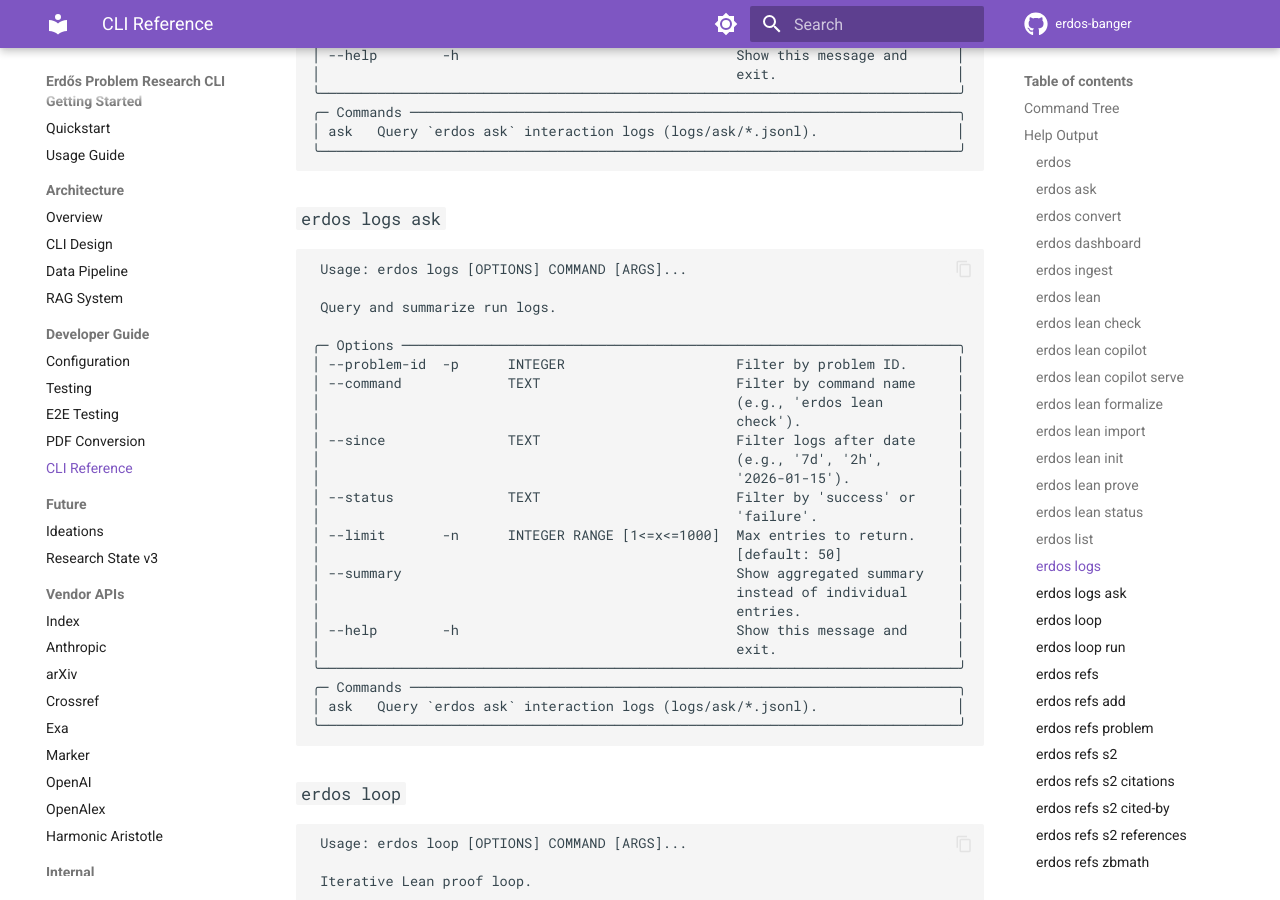
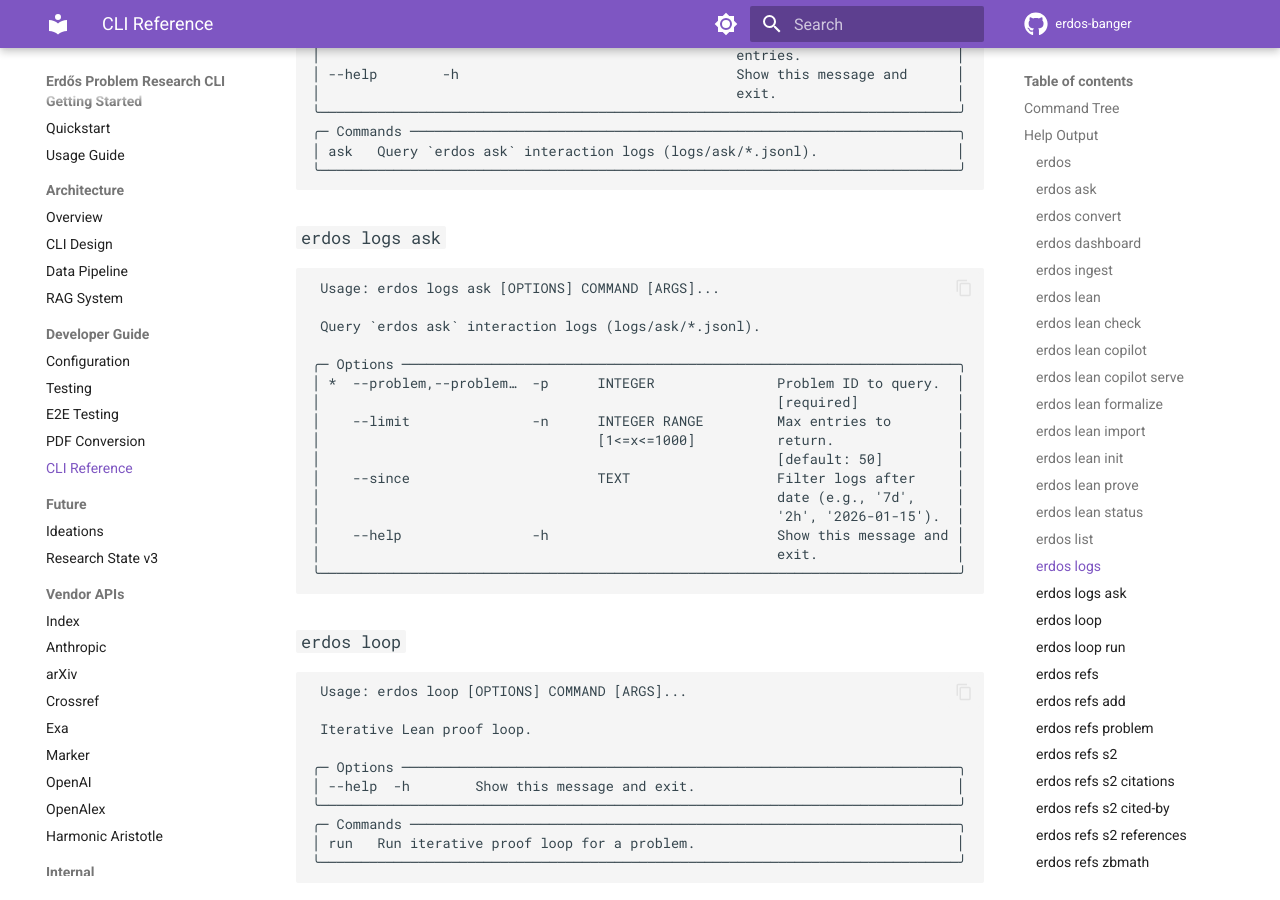
Before and after one commit to research-developer/erdos-banger, an MkDocs documentation site: the page built from docs/developer/cli-reference.md, in a window 1280 px wide and 900 px high, scrolled down 11231 px. Built offline with MkDocs 1.6.1 and Material for MkDocs 9.7.7, drawn with Linux system fonts in a browser that asks for light colours; comment, search, counter and statistics services are not loaded; some of the changed text lies outside the part shown.

Commit message:
docs: update CLI documentation and improve environment setup instructions
- Revised the `CLAUDE.md` file to recommend using the `erdos` wrapper for Lean checks and clarified the usage of the `lake` command with proper workspace paths.
- Updated `README.md` in the bugs directory to reflect changes in how LaTeX is accessed from the literature cache.
- Enhanced the CLI reference documentation to specify options for the `erdos logs ask` command, including new filtering capabilities and usage examples.

````diff
--- a/docs/developer/cli-reference.md
+++ b/docs/developer/cli-reference.md
@@ -559,30 +560,21 @@ uv run python scripts/generate_cli_reference.py
 
 ```text
 
- Usage: erdos logs [OPTIONS] COMMAND [ARGS]...
-
- Query and summarize run logs.
-
-╭─ Options ────────────────────────────────────────────────────────────────────╮
-│ --problem-id  -p      INTEGER                     Filter by problem ID.      │
-│ --command             TEXT                        Filter by command name     │
-│                                                   (e.g., 'erdos lean         │
-│                                                   check').                   │
-│ --since               TEXT                        Filter logs after date     │
-│                                                   (e.g., '7d', '2h',         │
-│                                                   '2026-01-15').             │
-│ --status              TEXT                        Filter by 'success' or     │
-│                                                   'failure'.                 │
-│ --limit       -n      INTEGER RANGE [1<=x<=1000]  Max entries to return.     │
-│                                                   [default: 50]              │
-│ --summary                                         Show aggregated summary    │
-│                                                   instead of individual      │
-│                                                   entries.                   │
-│ --help        -h                                  Show this message and      │
-│                                                   exit.                      │
-╰──────────────────────────────────────────────────────────────────────────────╯
-╭─ Commands ───────────────────────────────────────────────────────────────────╮
-│ ask   Query `erdos ask` interaction logs (logs/ask/*.jsonl).                 │
+ Usage: erdos logs ask [OPTIONS] COMMAND [ARGS]...
+
+ Query `erdos ask` interaction logs (logs/ask/*.jsonl).
+
+╭─ Options ────────────────────────────────────────────────────────────────────╮
+│ *  --problem,--problem…  -p      INTEGER               Problem ID to query.  │
+│                                                        [required]            │
+│    --limit               -n      INTEGER RANGE         Max entries to        │
+│                                  [1<=x<=1000]          return.               │
+│                                                        [default: 50]         │
+│    --since                       TEXT                  Filter logs after     │
+│                                                        date (e.g., '7d',     │
+│                                                        '2h', '2026-01-15').  │
+│    --help                -h                            Show this message and │
+│                                                        exit.                 │
 ╰──────────────────────────────────────────────────────────────────────────────╯
 ```
 
````
Also changed, not shown: other parts of docs/developer/cli-reference.md (+2 -1 lines), CLAUDE.md (+5 -4 lines), docs/_bugs/README.md (+2 -2 lines).
